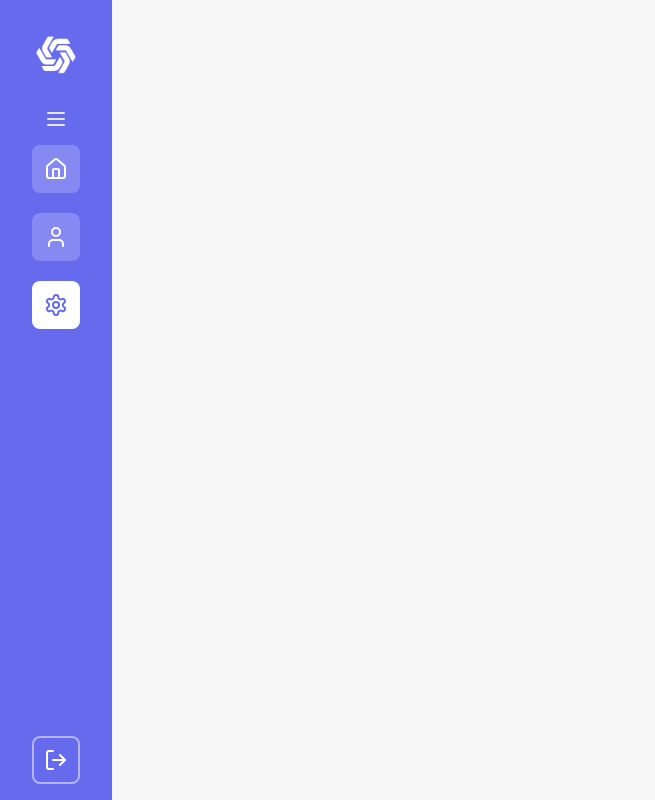
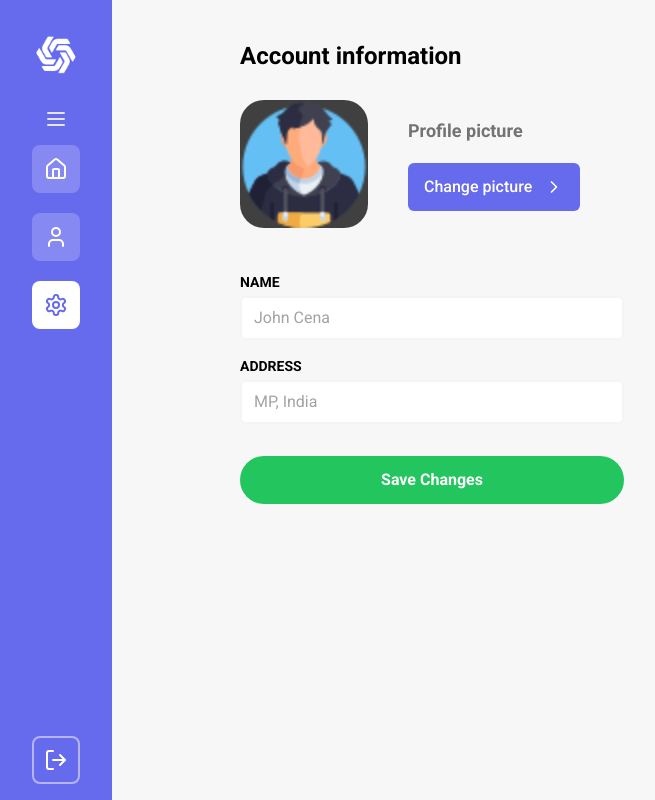
Before and after one commit to adityaaa007/SocialPulse, a React (Vite) app: page /settings in a window 1280 px wide. Shown: the whole page, without its empty margins (0-655 px from the left). Built offline with nearby package versions, Linux system fonts and the light colour scheme; no server answers; sample sign-in values are in the browser's storage.

Commit message:
completed setting page

```diff
--- a/src/components/FormInput.jsx
+++ b/src/components/FormInput.jsx
@@ -1,7 +1,7 @@
 import React from "react";
 
 const FormInput = React.forwardRef(function FormInput(
-  { label, type, placeholder, style, ...props },
+  { label, type, placeholder, style, initialValue = "", ...props },
   ref
 ) {
   return (
@@ -16,6 +16,7 @@ const FormInput = React.forwardRef(function FormInput(
         placeholder={placeholder}
         ref={ref}
         {...props}
+        defaultValue={initialValue}
       />
     </div>
   );
--- a/src/components/ProfileSidebar.jsx
+++ b/src/components/ProfileSidebar.jsx
@@ -9,8 +9,8 @@ function ProfileSidebar() {
   const imagePath = useSelector((state) => state.database.userDbData.imagePath);
   const name = useSelector((state) => state.database.userDbData.name);
   const uid = useSelector((state) => state.auth.userData.uid);
-  const postCount = useSelector(
-    (state) => state.database.userPosts[uid] ? state.database.userPosts[uid].length : 0
+  const postCount = useSelector((state) =>
+    state.database.userPosts[uid] ? state.database.userPosts[uid].length : 0
   );
   const followingCount = useSelector(
     (state) => state.database.userDbData.following.length
@@ -19,7 +19,7 @@ function ProfileSidebar() {
     (state) => state.database.userDbData.following
   );
   const [imageUrl, setImageUrl] = useState("");
-  const [urlList, setUrlList] = useState([]);
+  const [dataList, setDataList] = useState([]);
   const loadImage = async (path) => {
     const url = await storageService.downloadFile({ url: path });
     if (url) {
@@ -48,7 +48,7 @@ function ProfileSidebar() {
         list.map(async (user) => {
           if (uid !== user.id) {
             const url = await loadImage(user.imagePath);
-            setUrlList((prevList) => [...prevList, url]);
+            setDataList((prevList) => [...prevList, { url, name: user.name }]);
           }
         });
       }
@@ -100,14 +100,18 @@ function ProfileSidebar() {
           {followingCount === 0 ? (
             <p className="text-neutral-400">{"No one found :("}</p>
           ) : (
-            urlList.map((url) => {
+            dataList.map((data) => {
               return (
-                <img
-                  key={url}
-                  src={url}
-                  alt="following-image"
-                  className="w-16 h-16 rounded-lg object-cover"
-                ></img>
+                <div key={data.url} className="relative inline-block group">
+                  <img
+                    src={data.url}
+                    alt="following-image"
+                    className="w-16 h-16 rounded-lg object-cover block"
+                  ></img>
+                  <div className="absolute left-1/2 bottom-full transform -translate-x-1/2 mb-2 w-max px-2 py-1 bg-gray-800 text-white text-xs rounded opacity-0 group-hover:opacity-100 transition-opacity duration-300 z-10">
+                    {data.name}
+                  </div>
+                </div>
               );
             })
           )}
--- a/src/features/auth/authSlice.js
+++ b/src/features/auth/authSlice.js
@@ -5,9 +5,8 @@ const initialState = {
   userData: {
     uid: null,
     email: null,
-    name: null
+    name: null,
   },
-
 };
 
 const authSlice = createSlice({
@@ -21,10 +20,13 @@ const authSlice = createSlice({
     logout: (state) => {
       state.status = false;
       state.userData = null;
-    }
+    },
+    updateName: (state, action) => {
+      state.userData.name = action.payload;
+    },
   },
 });
 
-export const { login, logout } = authSlice.actions;
+export const { login, logout, updateName } = authSlice.actions;
 
 export default authSlice.reducer;
--- a/src/features/database/databaseSlice.js
+++ b/src/features/database/databaseSlice.js
@@ -11,7 +11,7 @@ const initialState = {
   updatePost: null,
   theme: "dark",
   posts: [],
-  userPosts: {}
+  userPosts: {},
 };
 
 const databaseSlice = createSlice({
@@ -42,9 +42,24 @@ const databaseSlice = createSlice({
     saveUserPosts: (state, action) => {
       state.userPosts[action.payload.userId] = action.payload.posts;
     },
+    updateImagePath: (state, action) => {
+      state.userDbData.imagePath = action.payload;
+    },
+    updateNameAddress: (state, action) => {
+      state.userDbData.name = action.payload.name;
+      state.userDbData.address = action.payload.address;
+    },
   },
 });
 
-export const { updateData, removeData, setUpdatePost, setTheme, savePosts, saveUserPosts } =
-  databaseSlice.actions;
+export const {
+  updateData,
+  removeData,
+  setUpdatePost,
+  setTheme,
+  savePosts,
+  saveUserPosts,
+  updateImagePath,
+  updateNameAddress,
+} = databaseSlice.actions;
 export default databaseSlice.reducer;
--- a/src/pages/Profile.jsx
+++ b/src/pages/Profile.jsx
@@ -43,6 +43,7 @@ function Profile() {
       <Sidebar initialPage={"profile"}></Sidebar>
       <div className="flex-1 h-screen flex overflow-y-auto w-full md:w-full">
         <div className="flex flex-1 h-screen flex-col md:px-12 lg:px-32 lg:me-[512px] md:me-[380px] px-4 gap-7 pt-10">
+          <h2 className="font-semibold text-2xl">Your posts</h2>
           {loading ? (
             <Player
               className="absolute top-[-128px]"
--- a/src/pages/Settings.jsx
+++ b/src/pages/Settings.jsx
@@ -1,15 +1,153 @@
-import React from 'react'
-import Sidebar from '../components/Sidebar'
+import React, { useState, useEffect } from "react";
+import Sidebar from "../components/Sidebar";
+import initialImage from "../assets/boy.png";
+import { useDispatch, useSelector } from "react-redux";
+import storageService from "../services/storageService";
+import Button from "../components/Button";
+import FormInput from "../components/FormInput";
+import { useForm } from "react-hook-form";
+import { ChevronRight } from "lucide-react";
+import databaseService from "../services/databaseService";
+
+import {
+  updateImagePath,
+  updateNameAddress,
+} from "../features/database/databaseSlice";
+import { updateName } from "../features/auth/authSlice";
 
 function Settings() {
+  const { register, handleSubmit } = useForm();
+  const uid = useSelector((state) => state.auth.userData.uid);
+
+  const name = useSelector((state) => state.database.userDbData.name);
+  const address = useSelector((state) => state.database.userDbData.address);
+
+  const dispatch = useDispatch();
+
+  const imagePath = useSelector((state) => state.database.userDbData.imagePath);
+  const [imageUrl, setImageUrl] = useState("");
+
+  const uploadImage = async (imageFile) => {
+    const url = await storageService.uploadFile({
+      path: "user_image/" + uid,
+      file: imageFile,
+    });
+
+    if (url) {
+      const result = await databaseService.updateDocumentField({
+        collectionId: "users",
+        documentId: uid,
+        field: "imagePath",
+        value: url,
+      });
+      if (result) {
+        dispatch(updateImagePath(url));
+        const imageUrl = await storageService.downloadFile({ url: url });
+        imageUrl && setImageUrl(imageUrl);
+      }
+    }
+  };
+
+  useEffect(() => {
+    if (imagePath) {
+      (async () => {
+        const url = await storageService.downloadFile({ url: imagePath });
+        url && setImageUrl(url);
+      })();
+    }
+  }, [imagePath]);
+
+  const handleImageChange = (e) => {
+    const imageFile = e.target.files[0];
+    uploadImage(imageFile);
+  };
+
+  const submitHandler = async (data) => {
+    const updatedName = await databaseService.updateDocumentField({
+      collectionId: "users",
+      documentId: uid,
+      field: "name",
+      value: data.name,
+    });
+
+    const updatedAddress = await databaseService.updateDocumentField({
+      collectionId: "users",
+      documentId: uid,
+      field: "address",
+      value: data.address,
+    });
+
+    if (updatedName && updatedAddress) {
+      dispatch(updateNameAddress({ name: data.name, address: data.address }));
+      dispatch(updateName(data.name));
+    }
+  };
+
   return (
     <div className="flex w-full h-screen relative bg-[#F7F7F7] items-center flex-col md:flex-row">
-      <Sidebar initialPage={'settings'}></Sidebar>
+      <Sidebar initialPage={"settings"}></Sidebar>
       <div className="flex-1 h-screen flex overflow-y-auto w-full md:w-full">
+        <div className="flex flex-1 h-screen flex-col md:px-12 lg:px-32 px-4 gap-7 pt-10">
+          <h1 className="font-semibold text-2xl">Account information</h1>
 
+          <div className="flex flex-row gap-10">
+            <img
+              src={imageUrl ? imageUrl : initialImage}
+              alt="profile-image"
+              className="h-32 w-32 bg-neutral-700 rounded-3xl object-cover"
+            />
+            <div className="flex flex-col justify-evenly">
+              <h4 className="font-semibold text-lg text-neutral-500">
+                Profile picture
+              </h4>
+              <button
+                className="py-3 px-4 rounded-md bg-primary text-white w-fit items-center flex gap-3 font-medium"
+                onClick={() =>
+                  document.getElementById("postImageInput").click()
+                }
+              >
+                Change picture
+                <ChevronRight color={"white"} size={20} />
+                <input
+                  id="postImageInput"
+                  type="file"
+                  accept="image/*"
+                  className="hidden"
+                  onChange={handleImageChange}
+                />
+              </button>
+            </div>
+          </div>
+
+          <form onSubmit={handleSubmit(submitHandler)}>
+            <FormInput
+              label={"NAME"}
+              placeholder={"John Cena"}
+              type={"text"}
+              style={"mt-4"}
+              initialValue={name}
+              {...register("name", { required: true })}
+            ></FormInput>
+            <FormInput
+              label={"ADDRESS"}
+              placeholder={"MP, India"}
+              type={"text"}
+              style={"mt-4"}
+              {...register("address", { required: true })}
+              initialValue={address}
+            ></FormInput>
+
+            <Button
+              type="submit"
+              style={"lg:w-96 w-fit mt-8 hover:bg-green-600 bg-green-500"}
+            >
+              Save Changes
+            </Button>
+          </form>
+        </div>
       </div>
     </div>
-  )
+  );
 }
 
-export default Settings
+export default Settings;
```
